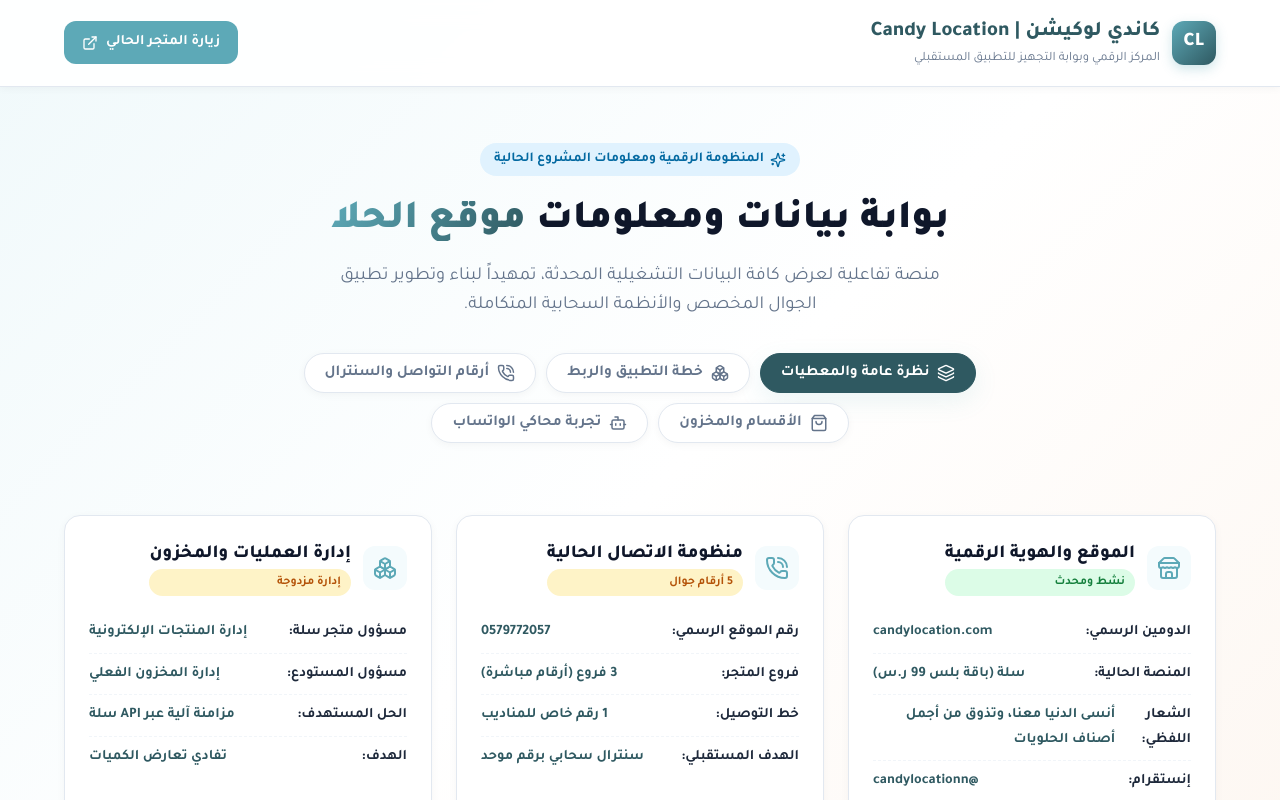
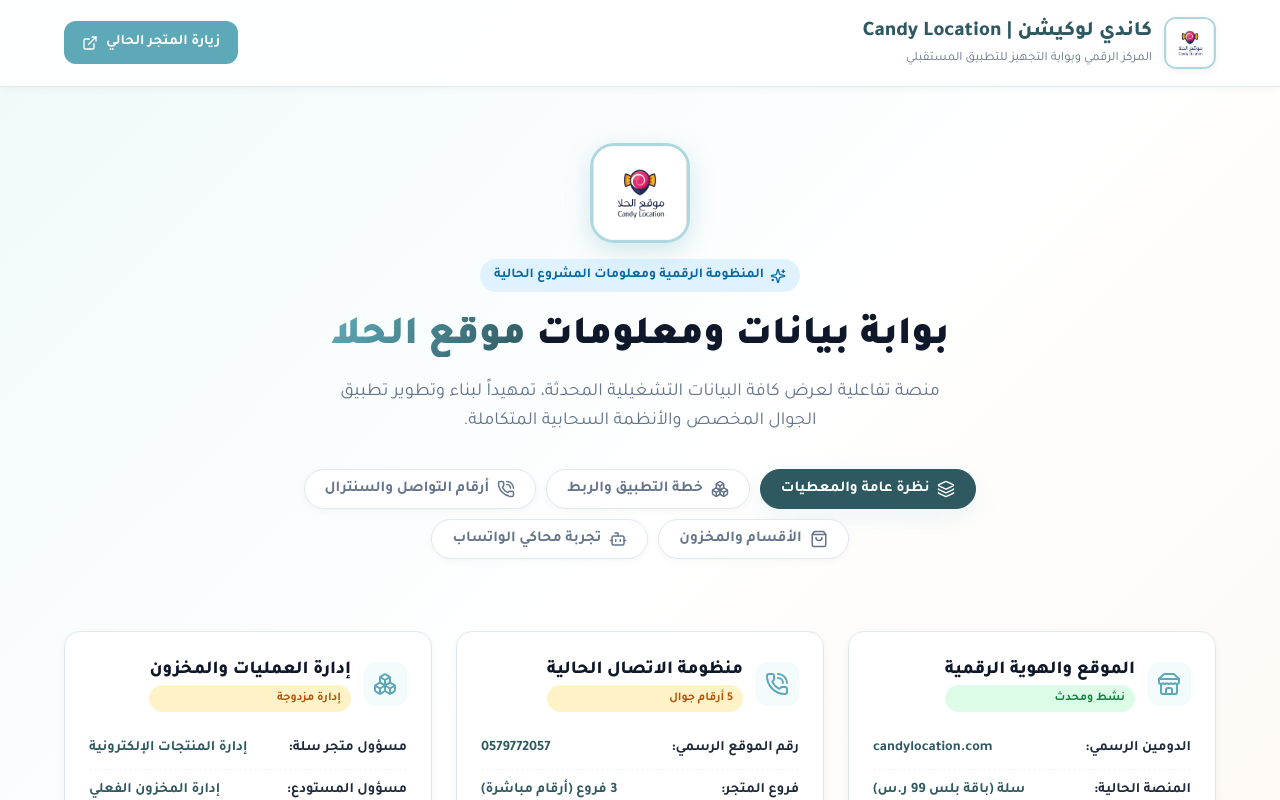
Before and after one commit to muhammedalrubaish/candy-location, a Next.js app: page / in a window 1280 px wide. Shown: the top 800 px of the page. Built offline with nearby package versions, Linux system fonts and the light colour scheme.

Commit message:
Add official Candy Location logo to site header, hero and favicon

```diff
--- a/app/layout.tsx
+++ b/app/layout.tsx
@@ -4,6 +4,10 @@
 export const metadata: Metadata = {
   title: "كاندي لوكيشن | Candy Location - المركز الرقمي وبوابة التجهيز",
   description: "المنصة التفاعلية لتوثيق وتحليل بيانات ومعلومات مشروع موقع وتطبيق Candy Location",
+  icons: {
+    icon: "/logo.webp",
+    apple: "/logo.webp",
+  },
 };
 
 export default function RootLayout({
--- a/app/page.tsx
+++ b/app/page.tsx
@@ -1,6 +1,7 @@
 "use client";
 
 import React, { useState } from "react";
+import Image from "next/image";
 import {
   Store,
   PhoneCall,
@@ -58,7 +59,15 @@
       <header className="header">
         <div className="header-container">
           <div className="logo-container">
-            <div className="logo-badge">CL</div>
+            <div style={{ position: "relative", width: "52px", height: "52px", borderRadius: "12px", overflow: "hidden", border: "2px solid #aed8e0", boxShadow: "0 2px 8px rgba(0,0,0,0.06)" }}>
+              <Image
+                src="/logo.webp"
+                alt="شعار كاندي لوكيشن"
+                fill
+                style={{ objectFit: "cover" }}
+                priority
+              />
+            </div>
             <div>
               <div className="brand-title">كاندي لوكيشن | Candy Location</div>
               <div className="brand-subtitle">المركز الرقمي وبوابة التجهيز للتطبيق المستقبلي</div>
@@ -78,6 +87,17 @@
 
       {/* Hero Section */}
       <section className="hero">
+        <div style={{ display: "flex", justifyContent: "center", marginBottom: "1rem" }}>
+          <div style={{ position: "relative", width: "100px", height: "100px", borderRadius: "24px", overflow: "hidden", border: "3px solid #aed8e0", boxShadow: "0 8px 24px rgba(93, 169, 183, 0.25)" }}>
+            <Image
+              src="/logo.webp"
+              alt="شعار كاندي لوكيشن"
+              fill
+              style={{ objectFit: "cover" }}
+              priority
+            />
+          </div>
+        </div>
         <div className="hero-tag">
           <Sparkles size={16} /> المنظومة الرقمية ومعلومات المشروع الحالية
         </div>
```
Also changed, not shown: public/logo.webp (added).
